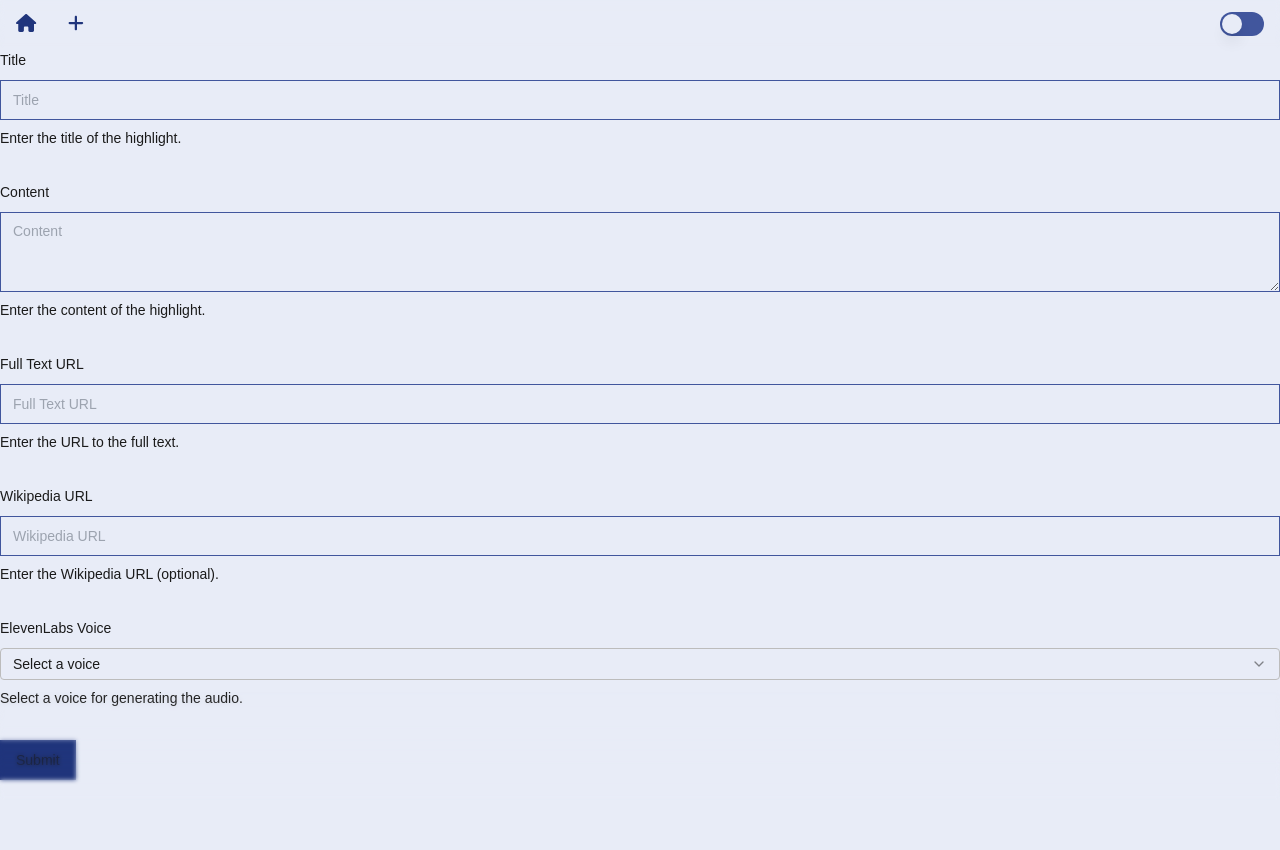
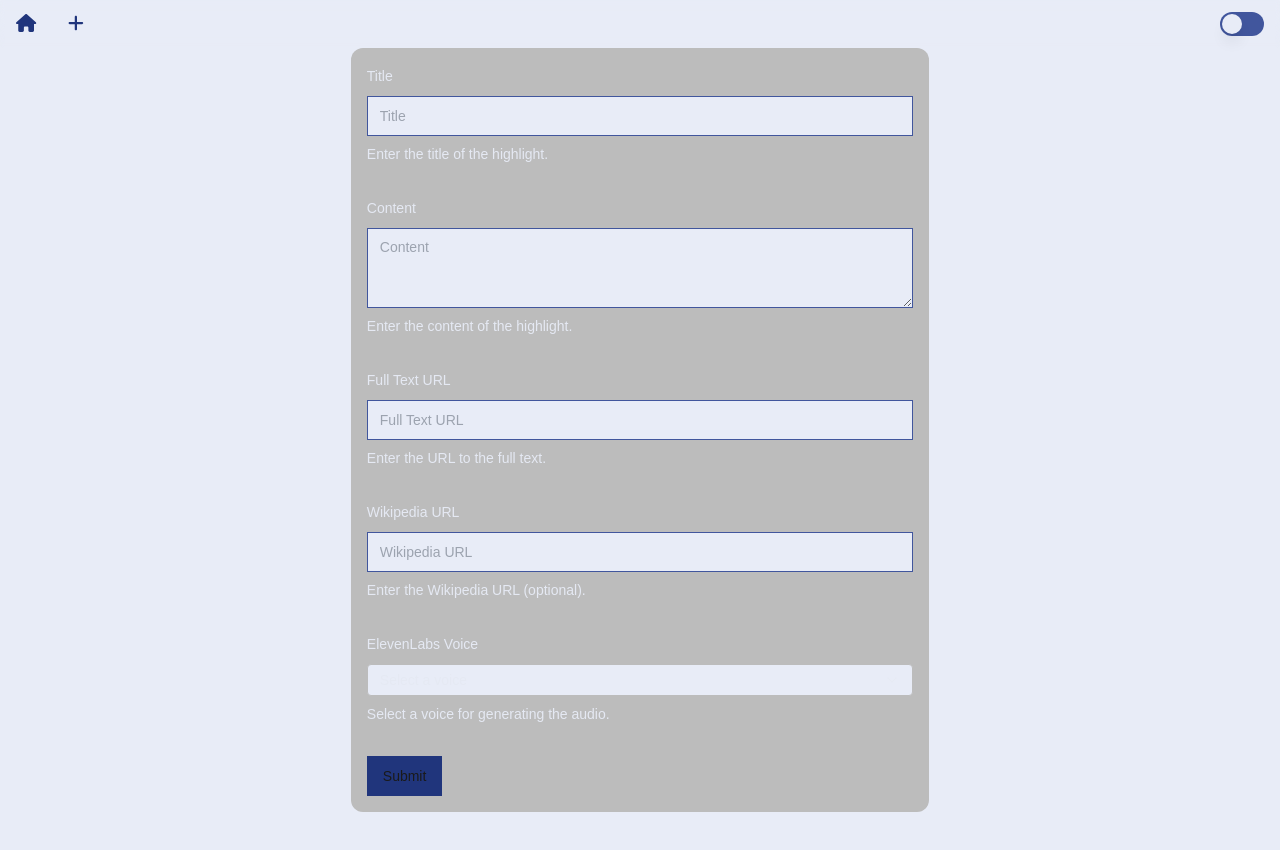
Before and after one commit to lukerabbitte/elsinore, a Next.js app: page /edit in a window 1280 px wide. Shown: the top 850 px of the page. After the commit the page ends 812 px from the top, so only its background shows below. Built offline with nearby package versions, Linux system fonts and the light colour scheme; a web font is replaced by a local one.

Commit message:
Adds logic to show background blur div on audioplayer depending on pathname and if audio is playing

```diff
--- a/src/app/edit/page.js
+++ b/src/app/edit/page.js
@@ -2,8 +2,10 @@ import HighlightForm from "@/components/HighlightForm";
 
 const Edit = () => {
     return (
-        <div className="mt-[48px] mb-[110px]">
-            <HighlightForm />
+        <div className="mt-[48px] w-full flex flex-col items-center justify-center">
+            <div className="w-full max-w-[65ch] p-4 rounded-xl bg-secondary text-secondary-foreground">
+                <HighlightForm />
+            </div>
         </div>
     );
 };
--- a/src/app/layout.js
+++ b/src/app/layout.js
@@ -9,6 +9,7 @@ import AudioPlayer from "@/components/AudioPlayer";
 import { AnimatePresence } from "framer-motion";
 import { useState, createContext } from "react";
 import Head from "next/head";
+import { usePathname } from "next/navigation";
 import { config, library } from "@fortawesome/fontawesome-svg-core";
 import { faHome, faPlus } from "@fortawesome/free-solid-svg-icons";
 import "@fortawesome/fontawesome-svg-core/styles.css";
@@ -27,6 +28,7 @@ export const AudioContext = createContext();
 export default function RootLayout({ children }) {
     const [audioSrc, setAudioSrc] = useState(null);
     const [audioEnded, setAudioEnded] = useState(false);
+    const pathname = usePathname();
 
     const handleAudioEnded = () => {
         setAudioSrc(null);
@@ -51,7 +53,7 @@ export default function RootLayout({ children }) {
                         <div className="flex flex-col lg:flex-row relative">
                             <main className="flex-grow">{children}</main>
                             <div className="fixed bottom-0 left-0 right-0 z-10">
-                                <AudioPlayer audioSrc={audioSrc} onEnded={handleAudioEnded} />
+                                <AudioPlayer audioSrc={audioSrc} onEnded={handleAudioEnded} currentRoute={pathname} />
                             </div>
                         </div>
                     </AudioContext.Provider>
--- a/src/components/AudioPlayer.jsx
+++ b/src/components/AudioPlayer.jsx
@@ -16,7 +16,7 @@ import {
 import { Slider } from "@/components/ui/slider";
 import { debounce } from "@/lib/utils";
 
-const AudioPlayer = ({ audioSrc, onEnded }) => {
+const AudioPlayer = ({ audioSrc, onEnded, currentRoute }) => {
     const audioRef = useRef(null);
     const [isPlaying, setIsPlaying] = useState(false);
     const [playbackRate, setPlaybackRate] = useState(1);
@@ -108,7 +108,12 @@ const AudioPlayer = ({ audioSrc, onEnded }) => {
 
     return (
         <div className="relative text-foreground flex flex-col gap-4 items-center justify-center h-[110px]">
-            <div className="absolute bottom-0 w-full h-full bg-blur-gradient-md"></div>
+
+            {/* Background blur used on homepage for immersive effect while scrolling, not really needed elsewhere */}
+            {(currentRoute === "/" || audioSrc) && (
+                <div className="absolute bottom-0 w-full h-full bg-blur-gradient-md"></div>
+            )}
+
             <div className="z-30 w-full">
                 <audio
                     ref={audioRef}
```
